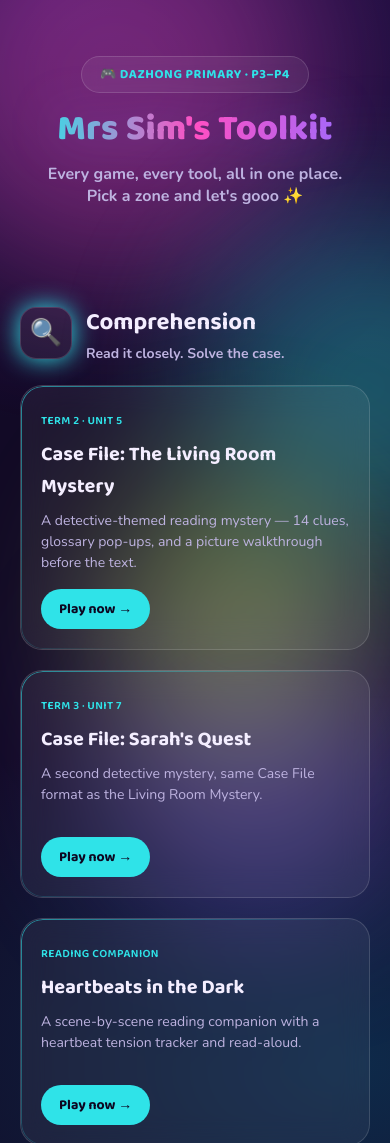
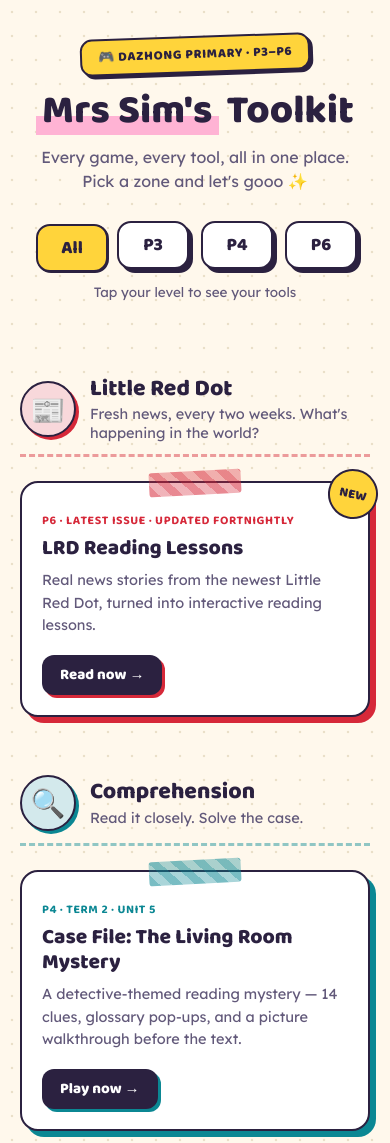
Before and after one commit to MrsMSim/mrsmsim.github.io, a plain HTML site: page index.html in a window 390 px wide. Shown: the top 1143 px of the page. Drawn offline with nearby package versions, Linux system fonts and the light colour scheme.

Commit message:
Switch to sticker notebook homepage; add new tools
Turn on Speaking Room and Verb Lab; add Honey, If or Unless, Although or Despite, Reported Speech.

Co-Authored-By: Claude Opus 5.5 <noreply@anthropic.com>
Claude-Session: https://claude.ai/code/session_01L8rjW2onbYH2qhs2hCdHvK

```diff
--- a/index.html
+++ b/index.html
@@ -5,232 +5,306 @@
 <meta name="viewport" content="width=device-width, initial-scale=1.0">
 <title>Mrs Sim's Toolkit ✨</title>
 <link rel="preconnect" href="https://fonts.googleapis.com">
-<link href="https://fonts.googleapis.com/css2?family=Baloo+2:wght@500;600;700;800&family=Nunito:wght@400;600;700;800&display=swap" rel="stylesheet">
+<link href="https://fonts.googleapis.com/css2?family=Baloo+2:wght@600;700;800&family=Lexend:wght@400;500;600&display=swap" rel="stylesheet">
 <style>
 :root{
-  --bg:#120A26;
-  --bg2:#1B1035;
-  --panel:rgba(255,255,255,0.06);
-  --panel-border:rgba(255,255,255,0.14);
-  --text:#F4EEFF;
-  --text-soft:#BEB3E0;
-  --cyan:#2FE3E8;
-  --pink:#FF4FC3;
-  --lime:#C6FF3E;
-  --purple:#9B6BFF;
-  --orange:#FFB020;
+  --paper:#FFF8EC;
+  --dot:#EADFC8;
+  --ink:#2B2140;
+  --ink-soft:#62597A;
+  --card:#FFFFFF;
+  --sun:#FFD43B;
+  /* zone colours (same names as before, re-tuned for paper) */
+  --cyan:#0B8793;
+  --pink:#D12F78;
+  --lime:#3F8F1F;
+  --purple:#6A4BF0;
+  --orange:#C97A00;
+  --coral:#D9502F;
+  --red:#D62839;
 }
 *{box-sizing:border-box;}
 body{
   margin:0;
   min-height:100vh;
-  background: radial-gradient(1200px 700px at 15% 0%, #2A1257 0%, transparent 60%),
-              radial-gradient(1000px 700px at 90% 20%, #0E2A4A 0%, transparent 55%),
-              radial-gradient(900px 800px at 50% 100%, #33113E 0%, transparent 55%),
-              var(--bg);
-  color:var(--text);
-  font-family:'Nunito', sans-serif;
+  background-color:var(--paper);
+  background-image:radial-gradient(var(--dot) 1.4px, transparent 1.6px);
+  background-size:24px 24px;
+  color:var(--ink);
+  font-family:'Lexend', sans-serif;
   overflow-x:hidden;
-  position:relative;
 }
-
-/* floating glow blobs */
-.blob{
-  position:fixed;
-  border-radius:50%;
-  filter:blur(70px);
-  opacity:0.35;
-  z-index:0;
-  animation:float 14s ease-in-out infinite;
-}
-.b1{ width:380px; height:380px; background:var(--pink); top:-80px; left:-100px; }
-.b2{ width:320px; height:320px; background:var(--cyan); top:30%; right:-120px; animation-duration:17s; }
-.b3{ width:300px; height:300px; background:var(--purple); bottom:-100px; left:20%; animation-duration:12s; }
-.b4{ width:260px; height:260px; background:var(--lime); bottom:10%; right:10%; animation-duration:19s; }
-@keyframes float{
-  0%,100%{ transform: translate(0,0) scale(1); }
-  50%{ transform: translate(30px,-40px) scale(1.08); }
-}
-
-.wrap{ position:relative; z-index:1; max-width:1080px; margin:0 auto; padding:0 20px 70px; }
+.blob{ display:none; }
+.wrap{ max-width:1080px; margin:0 auto; padding:0 20px 70px; }
 
 /* ---------- Header ---------- */
-header{
-  text-align:center;
-  padding:56px 16px 40px;
-}
+header{ text-align:center; padding:52px 8px 18px; }
 .badge{
   display:inline-block;
-  background:var(--panel);
-  border:1px solid var(--panel-border);
-  backdrop-filter:blur(10px);
-  padding:7px 18px;
-  border-radius:999px;
+  background:var(--sun);
+  color:var(--ink);
+  border:2.5px solid var(--ink);
+  border-radius:12px;
+  padding:6px 16px;
   font-family:'Baloo 2', sans-serif;
-  font-weight:700;
+  font-weight:800;
   font-size:13px;
-  letter-spacing:.04em;
-  color:var(--cyan);
+  letter-spacing:.05em;
+  transform:rotate(-2deg);
+  box-shadow:3px 3px 0 var(--ink);
   margin-bottom:18px;
 }
 h1{
   font-family:'Baloo 2', sans-serif;
   font-weight:800;
-  font-size:clamp(36px, 7vw, 58px);
+  font-size:clamp(40px, 8vw, 66px);
+  line-height:1;
   margin:0 0 14px;
-  line-height:1.05;
-  background:linear-gradient(90deg, var(--cyan), var(--pink) 50%, var(--purple));
-  -webkit-background-clip:text;
-  background-clip:text;
-  color:transparent;
-  filter:drop-shadow(0 0 26px rgba(155,107,255,0.35));
+  color:var(--ink);
+}
+h1 span{
+  background:linear-gradient(transparent 58%, #FFB3D4 58%, #FFB3D4 88%, transparent 88%);
+  padding:0 6px;
 }
 header p.sub{
-  max-width:480px;
+  max-width:500px;
   margin:0 auto;
-  color:var(--text-soft);
-  font-weight:700;
+  color:var(--ink-soft);
   font-size:16px;
+  line-height:1.5;
 }
 
-/* ---------- Wing ---------- */
-.wing{ margin-top:56px; }
+/* ---------- Level switch ---------- */
+.levels{
+  display:flex; justify-content:center; flex-wrap:wrap; gap:12px;
+  margin:28px auto 0;
+}
+.levels button{
+  font-family:'Baloo 2', sans-serif;
+  font-weight:800;
+  font-size:18px;
+  min-width:72px;
+  color:var(--ink);
+  background:var(--card);
+  border:2.5px solid var(--ink);
+  padding:8px 20px;
+  border-radius:14px;
+  cursor:pointer;
+  box-shadow:4px 4px 0 var(--ink);
+  transition:transform .12s ease, box-shadow .12s ease, background .12s ease;
+}
+.levels button:hover{ background:#FFF1B8; }
+.levels button[aria-pressed="true"]{
+  background:var(--sun);
+  transform:translate(3px,3px);
+  box-shadow:1px 1px 0 var(--ink);
+}
+.levels button:focus-visible, .card a.play:focus-visible{ outline:3px solid var(--purple); outline-offset:3px; }
+.levels-hint{
+  text-align:center; margin:14px 0 0;
+  font-size:13.5px; color:var(--ink-soft);
+}
+
+/* ---------- Zones ---------- */
+.wing{ margin-top:58px; }
 .wing-head{
-  display:flex;
-  align-items:center;
-  gap:14px;
-  margin-bottom:22px;
+  display:flex; align-items:center; gap:14px;
+  margin-bottom:24px;
+  padding-bottom:12px;
+  border-bottom:3px dashed color-mix(in srgb, var(--glow) 45%, transparent);
 }
 .emoji-chip{
-  width:52px; height:52px;
-  border-radius:16px;
+  width:56px; height:56px; flex:none;
+  border-radius:50%;
   display:flex; align-items:center; justify-content:center;
-  font-size:26px;
-  background:var(--panel);
-  border:1px solid var(--panel-border);
-  box-shadow:0 0 24px var(--glow, rgba(155,107,255,0.35));
+  font-size:28px;
+  background:color-mix(in srgb, var(--glow) 18%, white);
+  border:2.5px solid var(--ink);
+  box-shadow:3px 3px 0 var(--glow);
 }
 .wing-head h2{
   font-family:'Baloo 2', sans-serif;
-  font-weight:700;
-  font-size:24px;
+  font-weight:800;
+  font-size:27px;
+  line-height:1.1;
   margin:0;
-  color:var(--text);
 }
-.wing-head p{
-  margin:2px 0 0;
-  font-size:14px;
-  color:var(--text-soft);
-  font-weight:700;
-}
+.wing-head p{ margin:3px 0 0; font-size:14.5px; color:var(--ink-soft); }
 
 .cards{
   display:grid;
   grid-template-columns:repeat(auto-fill, minmax(260px, 1fr));
-  gap:20px;
+  gap:26px 24px;
 }
 
+/* ---------- Cards ---------- */
 .card{
-  background:var(--panel);
-  border:1px solid var(--panel-border);
-  backdrop-filter:blur(14px);
-  border-radius:22px;
-  padding:22px 20px 20px;
   position:relative;
-  overflow:hidden;
-  transition:transform .18s ease, box-shadow .18s ease, border-color .18s ease;
+  background:var(--card);
+  border:2.5px solid var(--ink);
+  border-radius:18px;
+  padding:28px 20px 20px;
+  box-shadow:6px 6px 0 var(--glow);
+  transition:transform .15s ease, box-shadow .15s ease;
+  display:flex; flex-direction:column;
 }
+/* washi tape */
 .card::before{
   content:"";
   position:absolute;
-  inset:0;
-  border-radius:22px;
-  padding:1px;
-  background:linear-gradient(135deg, var(--glow, var(--purple)), transparent 60%);
-  -webkit-mask:linear-gradient(#000 0 0) content-box, linear-gradient(#000 0 0);
-  -webkit-mask-composite:xor;
-  mask-composite:exclude;
-  opacity:0.6;
-  pointer-events:none;
+  top:-12px; left:50%;
+  width:92px; height:24px;
+  transform:translateX(-50%) rotate(-3deg);
+  background:repeating-linear-gradient(45deg,
+     color-mix(in srgb, var(--glow) 55%, transparent) 0 8px,
+     color-mix(in srgb, var(--glow) 35%, transparent) 8px 16px);
+  border-radius:3px;
 }
+.card:nth-child(even)::before{ transform:translateX(-50%) rotate(4deg); }
 .card:hover{
-  transform:translateY(-5px);
-  box-shadow:0 0 34px var(--glow, rgba(155,107,255,0.35));
-  border-color:var(--glow, var(--purple));
+  transform:translate(-3px,-3px);
+  box-shadow:9px 9px 0 var(--glow);
 }
 .card .tag{
-  display:inline-block;
   font-family:'Baloo 2', sans-serif;
-  font-weight:600;
-  font-size:11.5px;
-  letter-spacing:.03em;
+  font-weight:700;
+  font-size:12px;
+  letter-spacing:.05em;
   text-transform:uppercase;
-  color:var(--glow, var(--purple));
-  margin-bottom:8px;
+  color:var(--glow);
+  margin-bottom:6px;
 }
 .card h3{
   font-family:'Baloo 2', sans-serif;
-  font-weight:700;
-  font-size:20px;
+  font-weight:800;
+  font-size:21px;
+  line-height:1.2;
   margin:0 0 8px;
-  color:var(--text);
 }
 .card p.desc{
-  font-size:14px;
-  color:var(--text-soft);
-  line-height:1.5;
-  margin:0 0 16px;
-  min-height:58px;
+  font-size:14.5px;
+  line-height:1.55;
+  color:var(--ink-soft);
+  margin:0 0 18px;
+  flex:1;
 }
 .card a.play{
-  display:inline-flex;
-  align-items:center;
-  gap:6px;
+  align-self:flex-start;
+  display:inline-flex; align-items:center; gap:6px;
   font-family:'Baloo 2', sans-serif;
-  font-weight:700;
-  font-size:14px;
-  color:#0D0620;
-  background:linear-gradient(90deg, var(--glow, var(--purple)), #fff2 150%);
-  background:var(--glow, var(--purple));
-  padding:9px 18px;
-  border-radius:999px;
+  font-weight:800;
+  font-size:15px;
+  color:#fff;
+  background:var(--ink);
+  padding:8px 18px;
+  border-radius:12px;
   text-decoration:none;
+  box-shadow:3px 3px 0 var(--glow);
+  transition:transform .12s ease, box-shadow .12s ease;
 }
-.card a.play:hover{ filter:brightness(1.12); }
+.card a.play:hover{ transform:translate(-1px,-1px); box-shadow:4px 4px 0 var(--glow); }
+.card .new{
+  position:absolute;
+  top:-14px; right:-10px;
+  width:50px; height:50px;
+  display:flex; align-items:center; justify-content:center;
+  font-family:'Baloo 2', sans-serif;
+  font-weight:800;
+  font-size:13px;
+  color:var(--ink);
+  background:var(--sun);
+  border:2.5px solid var(--ink);
+  border-radius:50%;
+  transform:rotate(12deg);
+  z-index:1;
+}
+
+.card[hidden], .wing[hidden]{ display:none; }
+
+/* ---------- Empty level ---------- */
+.empty-level{
+  display:none;
+  text-align:center;
+  margin:56px auto 0;
+  max-width:460px;
+  padding:30px 24px;
+  background:var(--card);
+  border:2.5px dashed var(--ink);
+  border-radius:18px;
+}
+.empty-level.show{ display:block; }
+.empty-level .big{ font-size:42px; }
+.empty-level h3{ font-family:'Baloo 2', sans-serif; font-weight:800; font-size:24px; margin:6px 0; }
+.empty-level p{ margin:0; color:var(--ink-soft); }
 
 footer{
   text-align:center;
-  margin-top:60px;
-  padding-top:26px;
-  border-top:1px solid var(--panel-border);
-  color:var(--text-soft);
+  margin-top:64px;
+  padding-top:24px;
+  border-top:3px dashed var(--dot);
+  color:var(--ink-soft);
   font-family:'Baloo 2', sans-serif;
-  font-size:14px;
+  font-weight:600;
+  font-size:15px;
 }
 
+@media (max-width:520px){
+  header{ padding-top:36px; }
+  .wing-head h2{ font-size:23px; }
+}
 @media (prefers-reduced-motion: reduce){
-  .blob{ animation:none; }
-  .card{ transition:none; }
+  .card, .card a.play, .levels button{ transition:none; }
 }
 </style>
 </head>
 <body>
 
-<span class="blob b1"></span>
-<span class="blob b2"></span>
-<span class="blob b3"></span>
-<span class="blob b4"></span>
 
 <div class="wrap">
 
 <header>
-  <span class="badge">🎮 DAZHONG PRIMARY · P3–P4</span>
-  <h1>Mrs Sim's Toolkit</h1>
+  <span class="badge">🎮 DAZHONG PRIMARY · P3–P6</span>
+  <h1><span>Mrs Sim's</span> Toolkit</h1>
   <p class="sub">Every game, every tool, all in one place. Pick a zone and let's gooo ✨</p>
+  <div class="levels" role="group" aria-label="Choose your level">
+    <button type="button" data-pick="all">All</button>
+    <button type="button" data-pick="P3">P3</button>
+    <button type="button" data-pick="P4">P4</button>
+    <button type="button" data-pick="P6">P6</button>
+  </div>
+  <p class="levels-hint">Tap your level to see your tools</p>
 </header>
 
+<div class="empty-level" id="emptyLevel">
+  <div class="big">🚧</div>
+  <h3>Coming soon!</h3>
+  <p>New tools for this level are on the way. Check back soon ✨</p>
+</div>
+
+<!-- LITTLE RED DOT (refreshed fortnightly) -->
+<section class="wing el" style="--glow:var(--red)">
+  <div class="wing-head">
+    <span class="emoji-chip">📰</span>
+    <div>
+      <h2>Little Red Dot</h2>
+      <p>Fresh news, every two weeks. What's happening in the world?</p>
+    </div>
+  </div>
+  <div class="cards">
+
+    <div class="card" data-level="P6">
+      <span class="new">NEW</span>
+      <span class="tag">P6 · Latest issue · Updated fortnightly</span>
+      <h3>LRD Reading Lessons</h3>
+      <p class="desc">Real news stories from the newest Little Red Dot, turned into interactive reading lessons.</p>
+      <a class="play" href="https://mrsmsim.github.io/LRD">Read now →</a>
+    </div>
+
+  </div>
+</section>
+
 <!-- COMPREHENSION -->
-<section class="wing" style="--glow:var(--cyan)">
+<section class="wing el" style="--glow:var(--cyan)">
   <div class="wing-head">
     <span class="emoji-chip">🔍</span>
     <div>
@@ -240,32 +314,70 @@ footer{
   </div>
   <div class="cards">
 
-    <div class="card">
-      <span class="tag">Term 2 · Unit 5</span>
+    <div class="card" data-level="P4">
+      <span class="tag">P4 · Term 2 · Unit 5</span>
       <h3>Case File: The Living Room Mystery</h3>
       <p class="desc">A detective-themed reading mystery — 14 clues, glossary pop-ups, and a picture walkthrough before the text.</p>
       <a class="play" href="https://mrsmsim.github.io/RubySunflowerOE">Play now →</a>
     </div>
 
-    <div class="card">
-      <span class="tag">Term 3 · Unit 7</span>
+    <div class="card" data-level="P4">
+      <span class="tag">P4 · Term 3 · Unit 7</span>
       <h3>Case File: Sarah's Quest</h3>
       <p class="desc">A second detective mystery, same Case File format as the Living Room Mystery.</p>
       <a class="play" href="https://mrsmsim.github.io/DinoexistOE">Play now →</a>
     </div>
 
-    <div class="card">
-      <span class="tag">Reading companion</span>
+    <div class="card" data-level="P4">
+      <span class="tag">P4 · Reading companion</span>
       <h3>Heartbeats in the Dark</h3>
       <p class="desc">A scene-by-scene reading companion with a heartbeat tension tracker and read-aloud.</p>
       <a class="play" href="https://mrsmsim.github.io/heartbeatsinthedark">Play now →</a>
+    </div>
+
+    <div class="card" data-level="P4">
+      <span class="new">NEW</span>
+      <span class="tag">P4 · STELLAR reader companion</span>
+      <h3>All the Buzz About Honey</h3>
+      <p class="desc">Meet the words, read the text, then True or False, Sequence It and Bee Expressions.</p>
+      <a class="play" href="https://mrsmsim.github.io/honey">Play now →</a>
+    </div>
+
+  </div>
+</section>
+
+<!-- READING & SPEAKING -->
+<section class="wing el" style="--glow:var(--coral)">
+  <div class="wing-head">
+    <span class="emoji-chip">🎤</span>
+    <div>
+      <h2>Reading &amp; Speaking</h2>
+      <p>Read it out. Say it loud. Sound like a pro.</p>
+    </div>
+  </div>
+  <div class="cards">
+
+    <div class="card" data-level="P4">
+      <span class="new">NEW</span>
+      <span class="tag">P4 · Reading fluency · STELLAR</span>
+      <h3>Rats' Nests</h3>
+      <p class="desc">Practise reading the Rats' Nests text aloud until it flows smoothly.</p>
+      <a class="play" href="https://mrsmsim.github.io/ratsnest">Play now →</a>
+    </div>
+
+    <div class="card" data-level="P4">
+      <span class="new">NEW</span>
+      <span class="tag">P4 · Oral practice</span>
+      <h3>The Speaking Room</h3>
+      <p class="desc">Practise for your oral exam — talk about a picture and get friendly feedback.</p>
+      <a class="play" href="https://mrsmsim.github.io/sbc">Play now →</a>
     </div>
 
   </div>
 </section>
 
 <!-- COMPOSITION & WRITING -->
-<section class="wing" style="--glow:var(--pink)">
+<section class="wing el" style="--glow:var(--pink)">
   <div class="wing-head">
     <span class="emoji-chip">🎭</span>
     <div>
@@ -275,22 +387,22 @@ footer{
   </div>
   <div class="cards">
 
-    <div class="card">
-      <span class="tag">Pre-writing toolkit</span>
+    <div class="card" data-level="P4">
+      <span class="tag">P4 · Pre-writing toolkit</span>
       <h3>An Adventure</h3>
       <p class="desc">Four missions: spot-the-adventure, word web, cloze practice, and a tap-to-build model story.</p>
       <a class="play" href="https://mrsmsim.github.io/adventures">Play now →</a>
     </div>
 
-    <div class="card">
-      <span class="tag">Descriptive writing</span>
+    <div class="card" data-level="P4">
+      <span class="tag">P4 · Descriptive writing</span>
       <h3>Show, Not Tell</h3>
       <p class="desc">Turn a flat sentence into a scene, using places you already know well.</p>
       <a class="play" href="https://mrsmsim.github.io/shownottell">Play now →</a>
     </div>
 
-    <div class="card">
-      <span class="tag">Term 3 · Unit 7</span>
+    <div class="card" data-level="P4">
+      <span class="tag">P4 · Term 3 · Unit 7</span>
       <h3>Overcoming a Fear</h3>
       <p class="desc">Sort fear vs. courage clues, plan your scenes, learn Brave Words, then write your own.</p>
       <a class="play" href="https://mrsmsim.github.io/overcomingfear">Play now →</a>
@@ -300,7 +412,7 @@ footer{
 </section>
 
 <!-- VOCABULARY & SPELLING -->
-<section class="wing" style="--glow:var(--lime)">
+<section class="wing el" style="--glow:var(--lime)">
   <div class="wing-head">
     <span class="emoji-chip">🔤</span>
     <div>
@@ -310,15 +422,15 @@ footer{
   </div>
   <div class="cards">
 
-    <div class="card">
-      <span class="tag">Term 3 · Unit 6</span>
+    <div class="card" data-level="P4">
+      <span class="tag">P4 · Term 3 · Unit 6</span>
       <h3>Dinosaurs Exist</h3>
       <p class="desc">Flip-card practice, a speech-recognition Dig Site Challenge, and reading practice with a live score.</p>
       <a class="play" href="https://mrsmsim.github.io/DinosaursExist">Play now →</a>
     </div>
 
-    <div class="card">
-      <span class="tag">Spelling curriculum</span>
+    <div class="card" data-level="P4">
+      <span class="tag">P4 · Spelling curriculum</span>
       <h3>The Spelling Expedition</h3>
       <p class="desc">A themed spelling journey across 8 "lands" — word by word, level by level.</p>
       <a class="play" href="https://mrsmsim.github.io/spelling">Play now →</a>
@@ -328,7 +440,7 @@ footer{
 </section>
 
 <!-- GRAMMAR & SENTENCE SKILLS -->
-<section class="wing" style="--glow:var(--purple)">
+<section class="wing el" style="--glow:var(--purple)">
   <div class="wing-head">
     <span class="emoji-chip">⚙️</span>
     <div>
@@ -338,50 +450,62 @@ footer{
   </div>
   <div class="cards">
 
-    <div class="card">
-      <span class="tag">Punctuation drill</span>
+    <div class="card" data-level="P4">
+      <span class="tag">P4 · Punctuation drill</span>
       <h3>Speech Bubble Builder</h3>
       <p class="desc">Tap the right punctuation for direct speech — no typing needed.</p>
       <a class="play" href="https://mrsmsim.github.io/directspeech">Play now →</a>
     </div>
 
-    <div class="card">
-      <span class="tag">Sentence fluency</span>
+    <div class="card" data-level="P4">
+      <span class="tag">P4 · Sentence fluency</span>
       <h3>Sentence Train</h3>
       <p class="desc">Build sentences car-by-car across Animals, School, and Food sets.</p>
       <a class="play" href="https://mrsmsim.github.io/sentencetrain">Play now →</a>
     </div>
 
-    <div class="card">
-      <span class="tag">Sentence ordering</span>
+    <div class="card" data-level="P4">
+      <span class="tag">P4 · Sentence ordering</span>
       <h3>Story Builder</h3>
       <p class="desc">Drag words into order to rebuild a story, with read-aloud at three speeds.</p>
       <a class="play" href="https://mrsmsim.github.io/storybuilder">Play now →</a>
     </div>
 
-    <div class="card">
-      <span class="tag">Connectors</span>
-      <h3>Before or After?</h3>
-      <p class="desc">Put two events in time order, then join them with before or after.</p>
+    <div class="card" data-level="P4">
+      <span class="new">NEW</span>
+      <span class="tag">P4 · Time-order words</span>
+      <h3>Before &amp; After</h3>
+      <p class="desc">What happened first? Master "before" and "after" so you always get the order right.</p>
       <a class="play" href="https://mrsmsim.github.io/beforeandafter">Play now →</a>
     </div>
 
-    <div class="card">
-      <span class="tag">Connectors</span>
+    <div class="card" data-level="P4">
+      <span class="new">NEW</span>
+      <span class="tag">P4 · Verbs &amp; tenses</span>
+      <h3>Verb Lab</h3>
+      <p class="desc">Simple present and present progressive, with a special focus on getting subject–verb agreement right.</p>
+      <a class="play" href="https://mrsmsim.github.io/presenttense">Play now →</a>
+    </div>
+
+    <div class="card" data-level="P4">
+      <span class="new">NEW</span>
+      <span class="tag">P4 · Connectors</span>
       <h3>If or Unless?</h3>
-      <p class="desc">Learn that unless means "if not". Pick, build and write the sentences.</p>
+      <p class="desc">Unless means "if not". Pick, build and write sentences with if and unless.</p>
       <a class="play" href="https://mrsmsim.github.io/ifunless">Play now →</a>
     </div>
 
-    <div class="card">
-      <span class="tag">Connectors</span>
+    <div class="card" data-level="P4">
+      <span class="new">NEW</span>
+      <span class="tag">P4 · Connectors</span>
       <h3>Although or Despite?</h3>
       <p class="desc">Join two ideas that don't seem to match, using although or despite.</p>
       <a class="play" href="https://mrsmsim.github.io/althoughdespite">Play now →</a>
     </div>
 
-    <div class="card">
-      <span class="tag">Synthesis &amp; transformation</span>
+    <div class="card" data-level="P4">
+      <span class="new">NEW</span>
+      <span class="tag">P4 · Synthesis &amp; transformation</span>
       <h3>Reported Speech</h3>
       <p class="desc">Change what someone said into reported speech: person, action and time words.</p>
       <a class="play" href="https://mrsmsim.github.io/reportedspeech">Play now →</a>
@@ -390,30 +514,35 @@ footer{
   </div>
 </section>
 
-<!-- P3 MATHEMATICS -->
-<section class="wing" style="--glow:var(--orange)">
+<!-- MATHEMATICS -->
+<section class="wing el" style="--glow:var(--orange)">
   <div class="wing-head">
     <span class="emoji-chip">🔢</span>
     <div>
-      <h2>P3 Mathematics</h2>
-      <p>Fractions and facts, race-mode on.</p>
+      <h2>Mathematics</h2>
+      <p>Crunch the numbers. Race-mode on.</p>
     </div>
   </div>
   <div class="cards">
 
-    <div class="card">
-      <span class="tag">Fractions</span>
-      <h3>Fraction Games</h3>
-      <p class="desc">Five quick-fire games: equivalence, simplifying, and matching fractions to pictures.</p>
-      <a class="play" href="https://mrsmsim.github.io/P3Math">Play now →</a>
+    <div class="card" data-level="P3">
+      <span class="tag">P3 · All maths games</span>
+      <h3>P3 Maths Corner</h3>
+      <p class="desc">Every P3 maths game in one place — fractions, times tables, division and 24-hour time.</p>
+      <a class="play" href="https://mrsmsim.github.io/P3Math">Go to P3 Maths →</a>
     </div>
 
-    <div class="card">
-      <span class="tag">Multiplication facts</span>
-      <h3>Times Tables Racer</h3>
-      <p class="desc">Race a rival car — pick your tables, pick your speed, go!</p>
-      <a class="play" href="https://mrsmsim.github.io/multiplication">Play now →</a>
+    <!-- TO ADD: paste the real link in href, then delete this opening comment line and the closing arrow line below the card.
+
+    <div class="card" data-level="P4">
+      <span class="new">NEW</span>
+      <span class="tag">P4 · Long division</span>
+      <h3>Division Detective HQ</h3>
+      <p class="desc">Crack long division step by step — divide, multiply, subtract, bring down.</p>
+      <a class="play" href="PASTE-LINK-HERE">Play now →</a>
     </div>
+
+    -->
 
   </div>
 </section>
@@ -421,5 +550,41 @@ footer{
 <footer>made with 💜 by Mrs Sim · Dazhong Primary School</footer>
 
 </div>
+<script>
+(function(){
+  var KEY='mrsmsim-level';
+  var buttons=document.querySelectorAll('.levels button');
+  var sections=document.querySelectorAll('.wing.el');
+  var empty=document.getElementById('emptyLevel');
+
+  function apply(level){
+    var anyShown=false;
+    sections.forEach(function(sec){
+      var shown=0;
+      sec.querySelectorAll('.card').forEach(function(card){
+        var ok = level==='all' || card.getAttribute('data-level')===level;
+        card.hidden=!ok;
+        if(ok) shown++;
+      });
+      sec.hidden = shown===0;
+      if(shown) anyShown=true;
+    });
+    empty.classList.toggle('show', !anyShown);
+    buttons.forEach(function(b){
+      b.setAttribute('aria-pressed', b.getAttribute('data-pick')===level ? 'true':'false');
+    });
+    try{ localStorage.setItem(KEY, level); }catch(e){}
+  }
+
+  buttons.forEach(function(b){
+    b.addEventListener('click', function(){ apply(b.getAttribute('data-pick')); });
+  });
+
+  var start='all';
+  try{ start=localStorage.getItem(KEY)||'all'; }catch(e){}
+  if(!document.querySelector('.levels button[data-pick="'+start+'"]')) start='all';
+  apply(start);
+})();
+</script>
 </body>
 </html>
```
